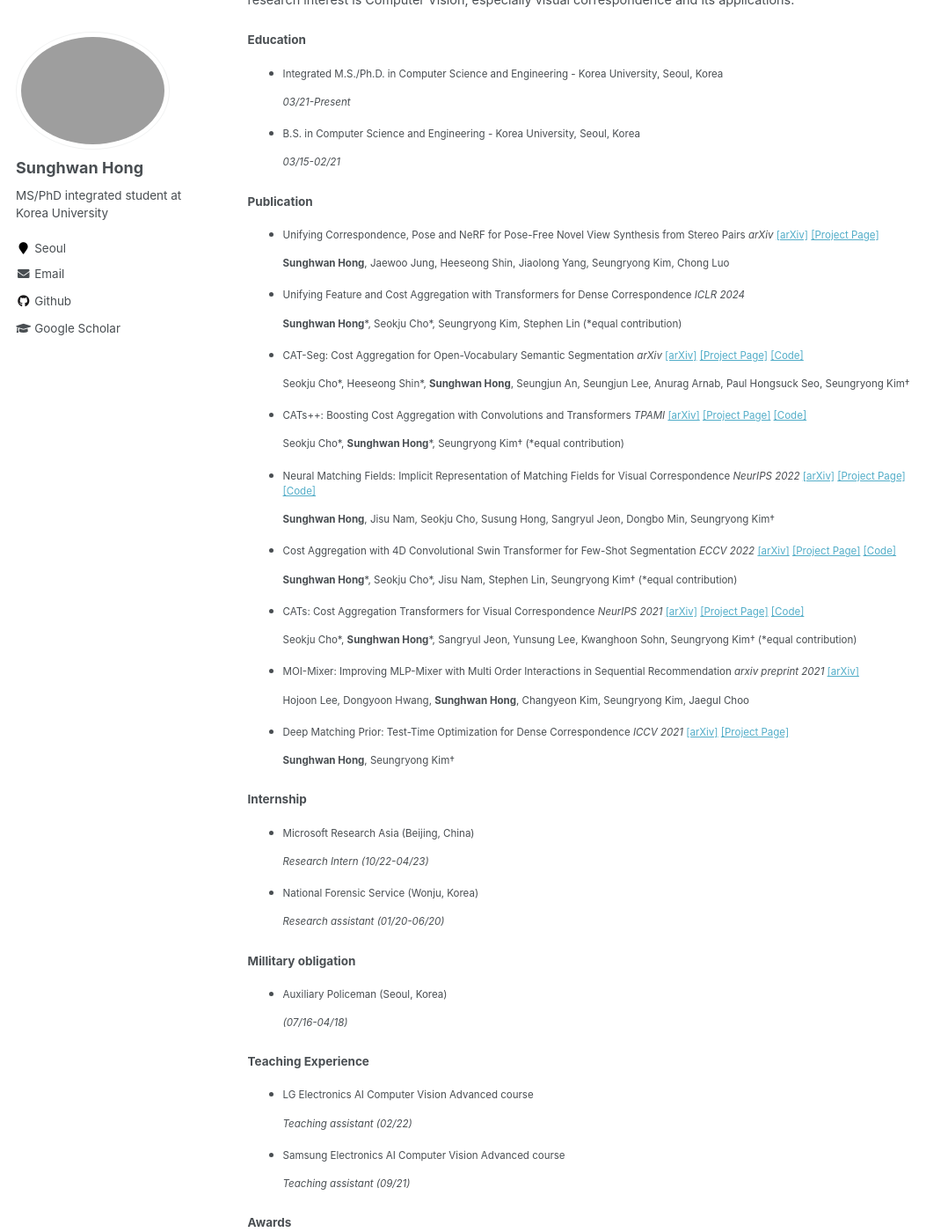
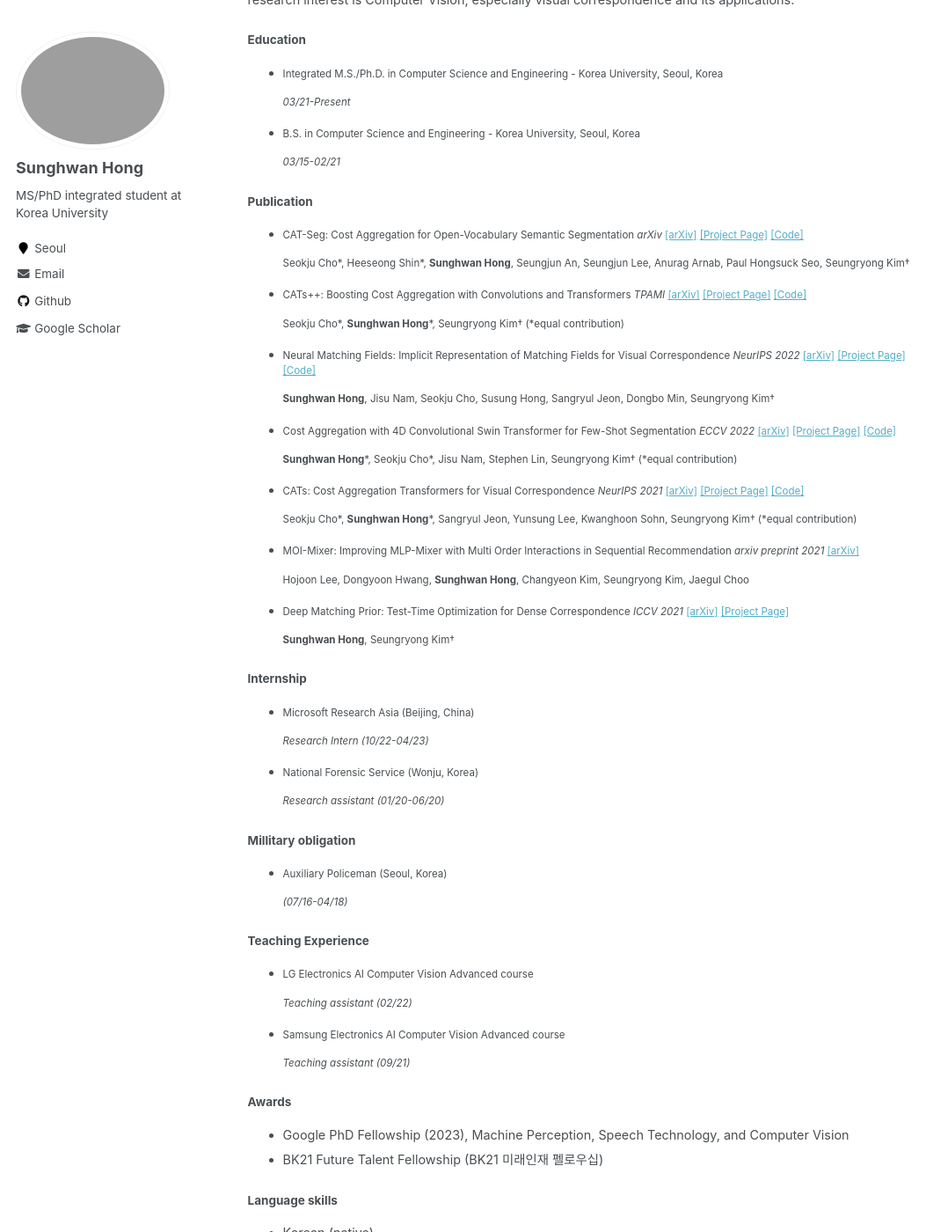
Before and after one commit to SunghwanHong/sunghwanhong.github.io, a Jekyll site: the page built from _pages/about.md, in a window 1280 px wide and 1400 px high, scrolled down 253 px. Shown: the whole window at 88% size, without its empty margins (0-1078 px from the left). Built offline with Jekyll 4.4.1, drawn with Linux system fonts in a browser that asks for light colours; some of the changed text lies outside the part shown.

Commit message:
Update about.md

```diff
--- a/_pages/about.md
+++ b/_pages/about.md
@@ -24,13 +24,6 @@ I obtained a barchelor's degree in Computer Science and Engineering at Korea Uni
   _03/15-02/21_
 
 #### Publication
-* Unifying Correspondence, Pose and NeRF for Pose-Free Novel View Synthesis from Stereo Pairs _arXiv_ [[arXiv]](https://arxiv.org/abs/2312.07246) [[Project Page]](https://ku-cvlab.github.io/CoPoNeRF/)
-
-  **Sunghwan Hong**, Jaewoo Jung, Heeseong Shin, Jiaolong Yang, Seungryong Kim, Chong Luo
-
-* Unifying Feature and Cost Aggregation with Transformers for Dense Correspondence _ICLR 2024_
-
-  **Sunghwan Hong**\*, Seokju Cho\*, Seungryong Kim,  Stephen Lin (\*equal contribution)
 
 * CAT-Seg: Cost Aggregation for Open-Vocabulary Semantic Segmentation _arXiv_ [[arXiv]](https://arxiv.org/abs/2303.11797) [[Project Page]](https://ku-cvlab.github.io/CAT-Seg/) [[Code]](https://github.com/KU-CVLAB/CAT-Seg)
 
@@ -86,8 +79,6 @@ I obtained a barchelor's degree in Computer Science and Engineering at Korea Uni
   _Teaching assistant_ _(09/21)_
 
 #### Awards
-
-* 36th Workshop on Image Processing and Image Understanding (Bronze award)
 * Google PhD Fellowship (2023), Machine Perception, Speech Technology, and Computer Vision
 * BK21 Future Talent Fellowship (BK21 미래인재 펠로우십)
 
```
